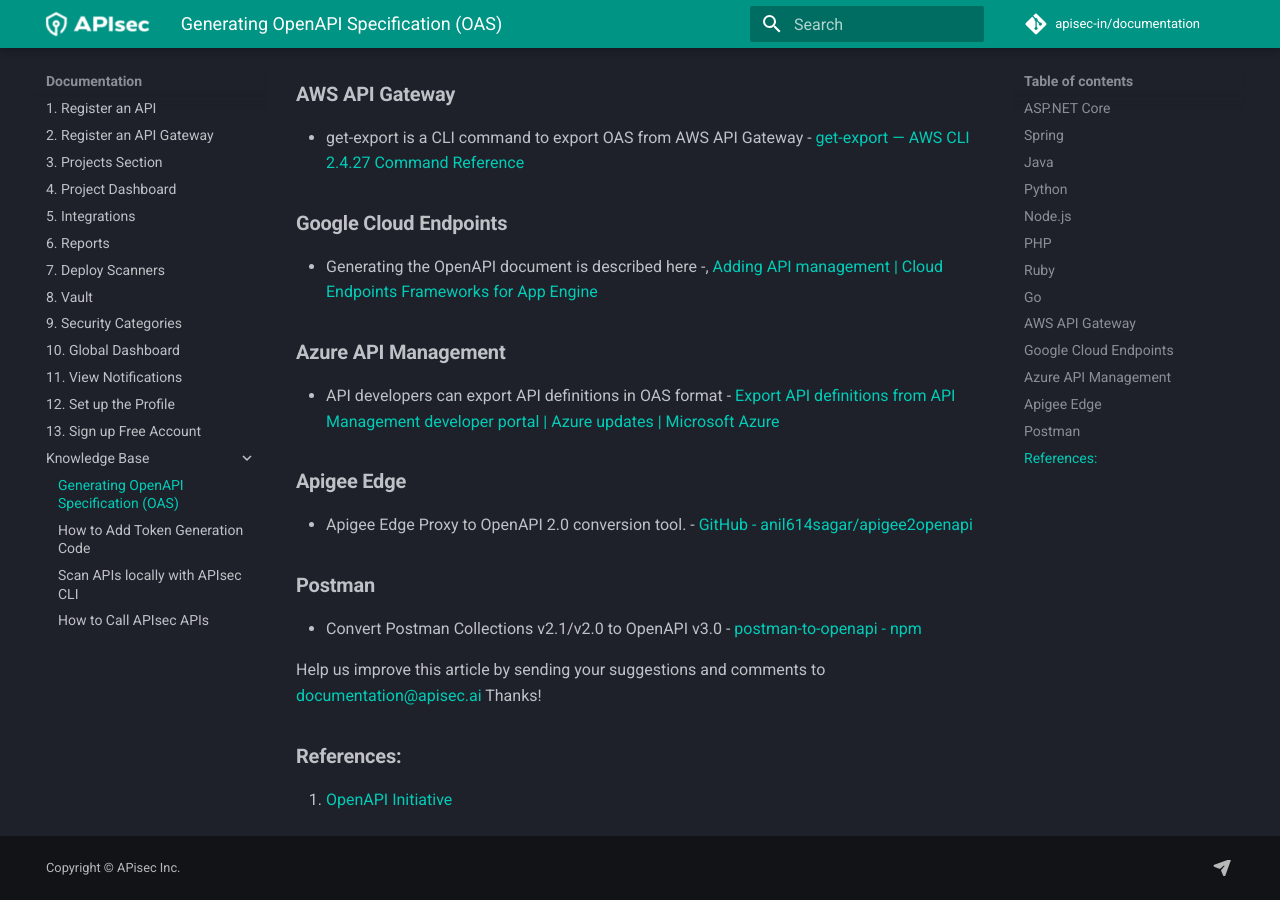
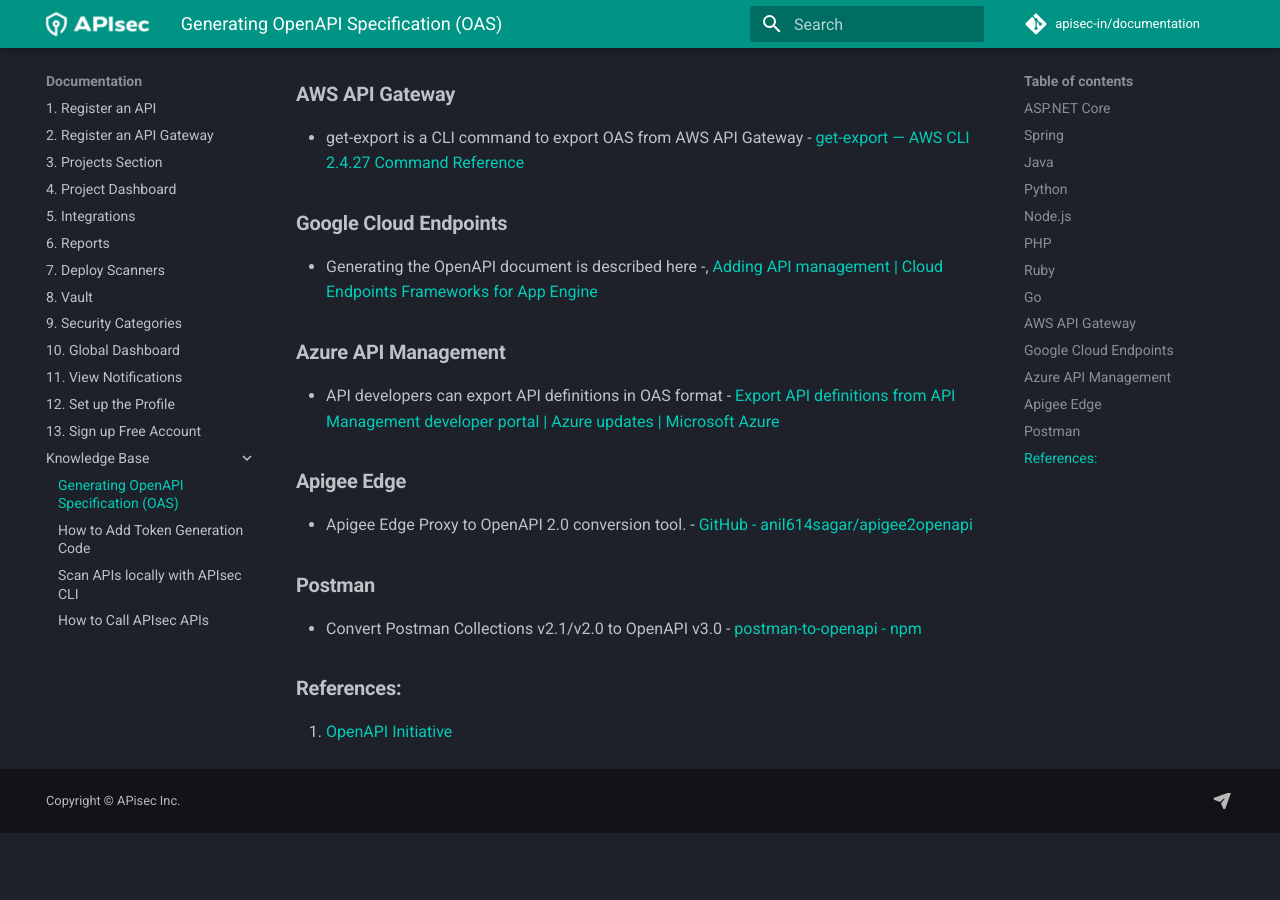
Before and after one commit to apisec-inc/documentation, an MkDocs documentation site: the page built from docs/Generating OAS.md, in a window 1280 px wide and 900 px high, scrolled down 2731 px. Built offline with MkDocs 1.6.1 and Material for MkDocs 9.7.7, drawn with Linux system fonts in a browser that asks for light colours; comment, search, counter and statistics services are not loaded; after the commit the page ends 3564 px from its top, so only the background shows below that.

Commit message:
Update Generating OAS.md

```diff
--- a/docs/Generating OAS.md
+++ b/docs/Generating OAS.md
@@ -66,7 +66,6 @@
  - Convert Postman Collections v2.1/v2.0 to OpenAPI v3.0 -  [postman-to-openapi - npm](https://www.npmjs.com/package/postman-to-openapi)
 
 
-Help us improve this article by sending your suggestions and comments to [documentation@apisec.ai](documentation@apisec.ai) Thanks!
 
 
 ### **References:**
```
